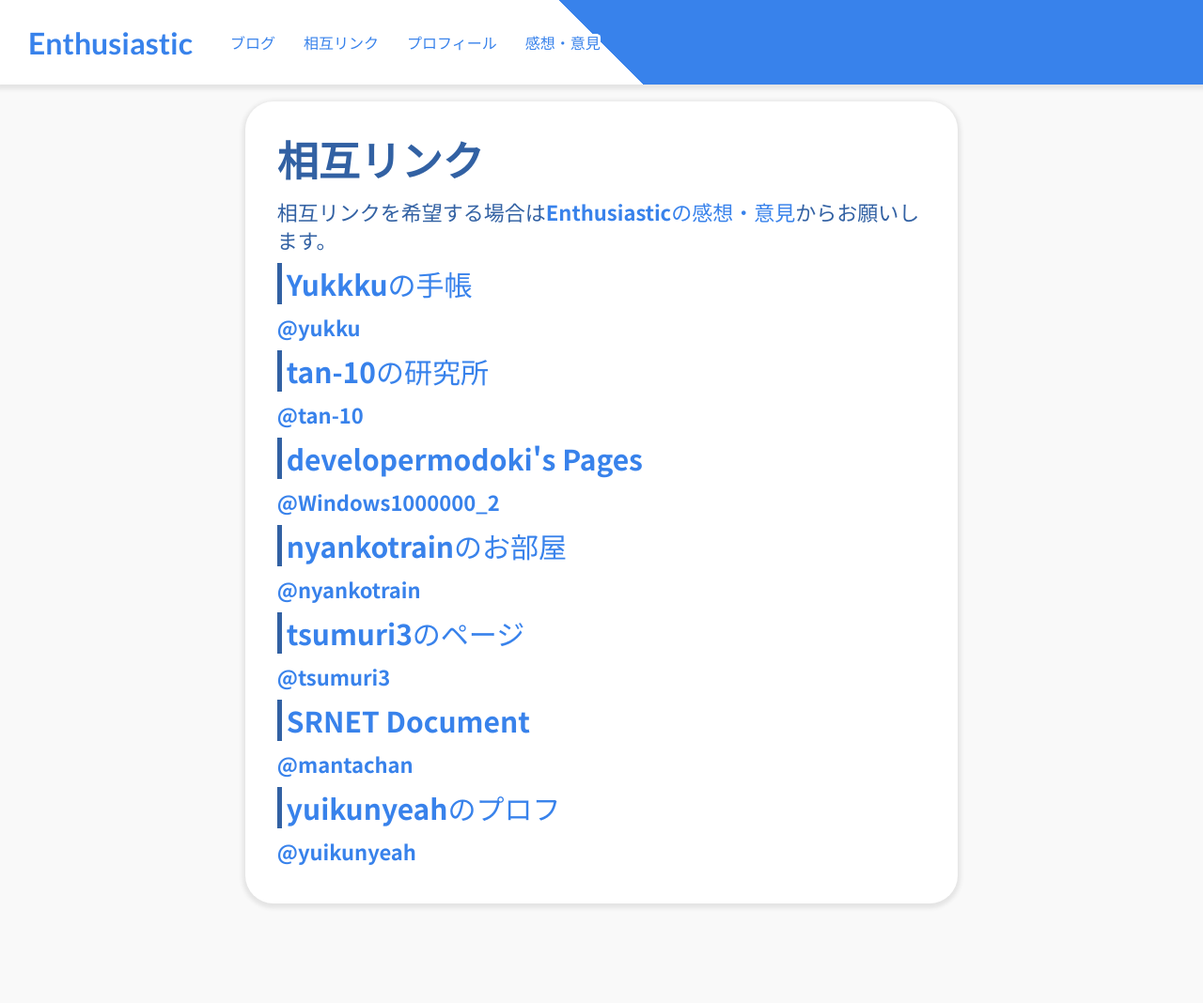
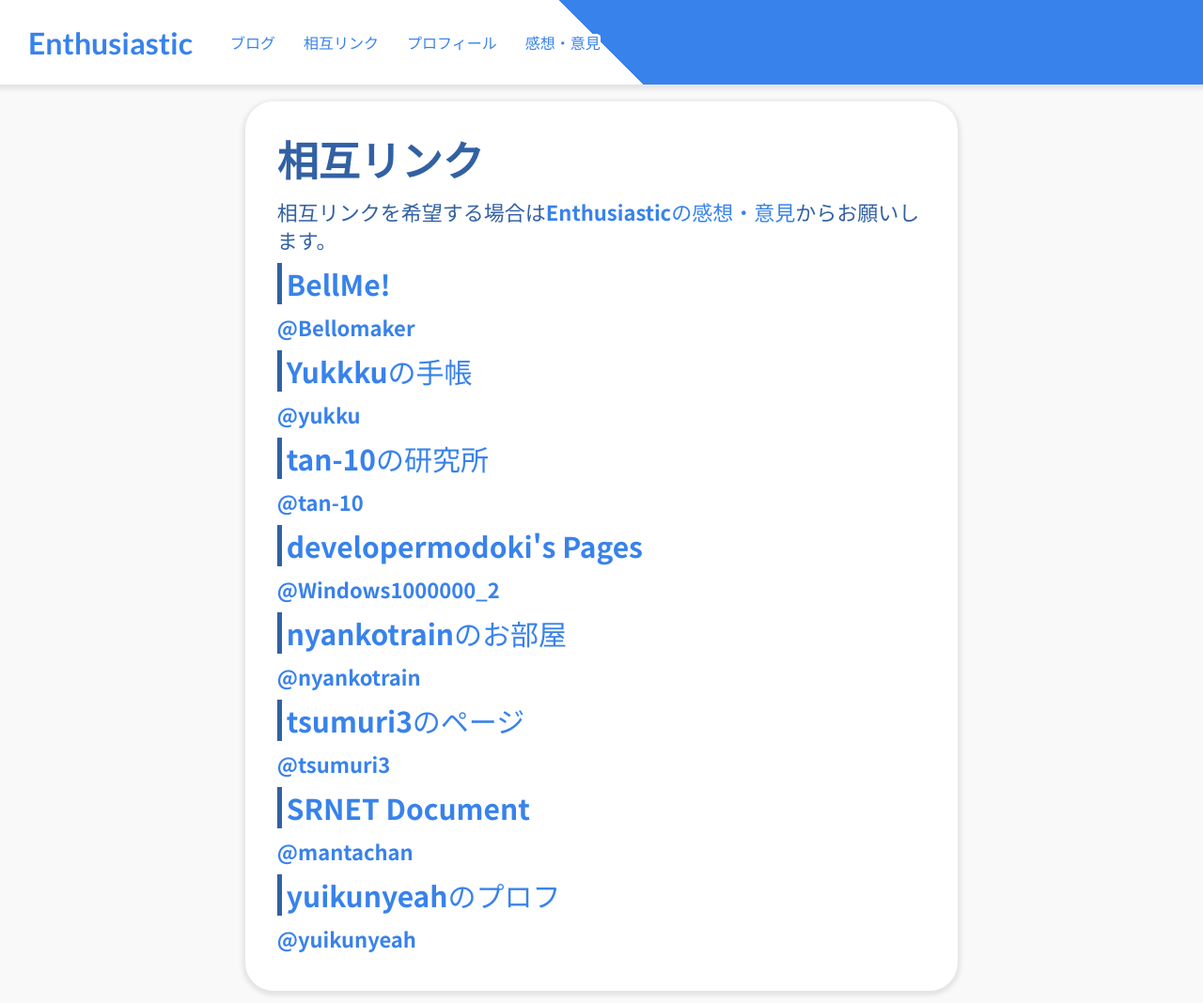
Before and after one commit to Diawadenta/Diawadenta.github.io, a Jekyll site: the page built from interlinks.md, in a window 1280 px wide and 1068 px high. Shown: the whole window at 94% size. Built offline with Jekyll 4.4.1, drawn with Linux system fonts in a browser that asks for light colours.

Commit message:
Update interlinks.md

```diff
--- a/interlinks.md
+++ b/interlinks.md
@@ -3,6 +3,10 @@
 pagename: 相互リンク
 ---
 相互リンクを希望する場合は<a href="https://scratch.mit.edu/studios/27464523/">Enthusiasticの感想・意見</a>からお願いします。
+
+<h2><a href="https://bellomaker.github.io/">BellMe!</a></h2>
+
+<a href="https://scratch.mit.edu/users/Bellomaker/">@Bellomaker</a>
 
 <h2><a href="https://yukkku.github.io/">Yukkkuの手帳</a></h2>
 
```
